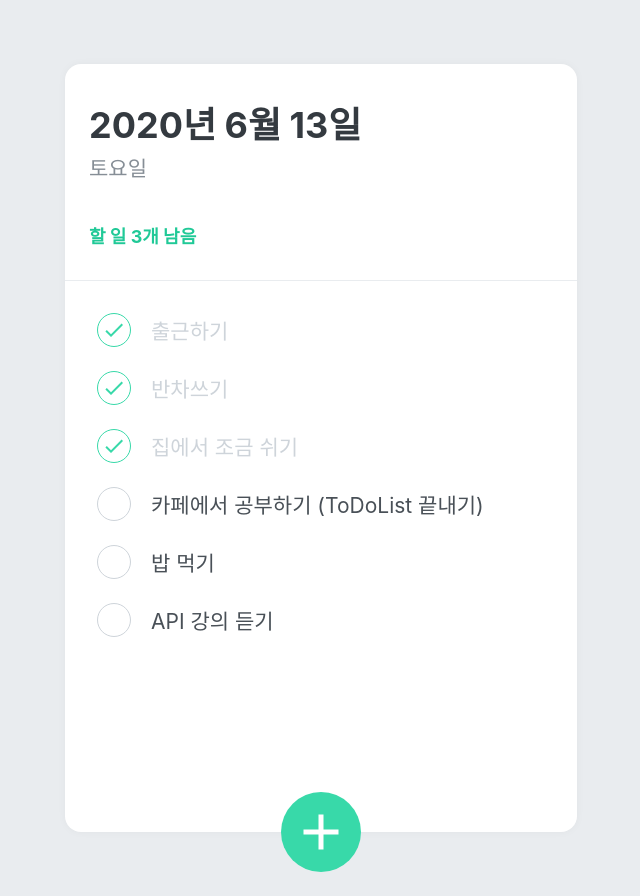
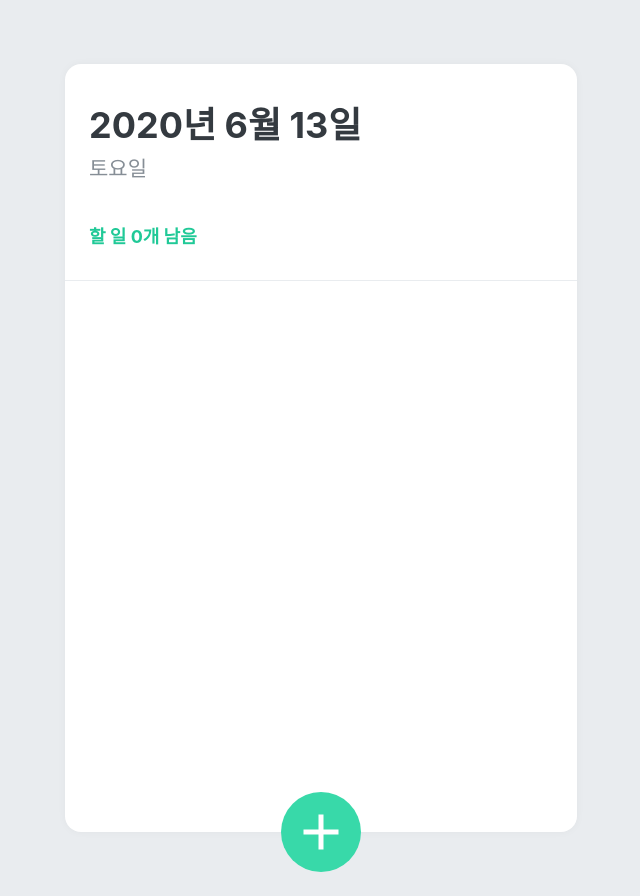
Before and after one commit to Ha-Young/react-todolist, a React (Create React App) app: page / in a window 1280 px wide. Shown: the whole page, without its empty margins (319-959 px from the left). Built offline with nearby package versions, Linux system fonts and the light colour scheme.

Commit message:
fix: init data initialize empty

```diff
--- a/src/components/ToDoContext.js
+++ b/src/components/ToDoContext.js
@@ -1,37 +1,6 @@
 import React, { useReducer, createContext, useContext, useRef } from 'react';
 
-const initialToDos = [
-  {
-    id: 1,
-    text: '출근하기',
-    done: true,
-  },
-  {
-    id: 2,
-    text: '반차쓰기',
-    done: true,
-  },
-  {
-    id: 3,
-    text: '집에서 조금 쉬기',
-    done: true,
-  },
-  {
-    id: 4,
-    text: '카페에서 공부하기 (ToDoList 끝내기)',
-    done: false,
-  },
-  {
-    id: 5,
-    text: '밥 먹기',
-    done: false,
-  },
-  {
-    id: 6,
-    text: 'API 강의 듣기',
-    done: false,
-  },
-];
+const initialToDos = [];
 
 function toDoReducer(state, action) {
   switch (action.type) {
```
